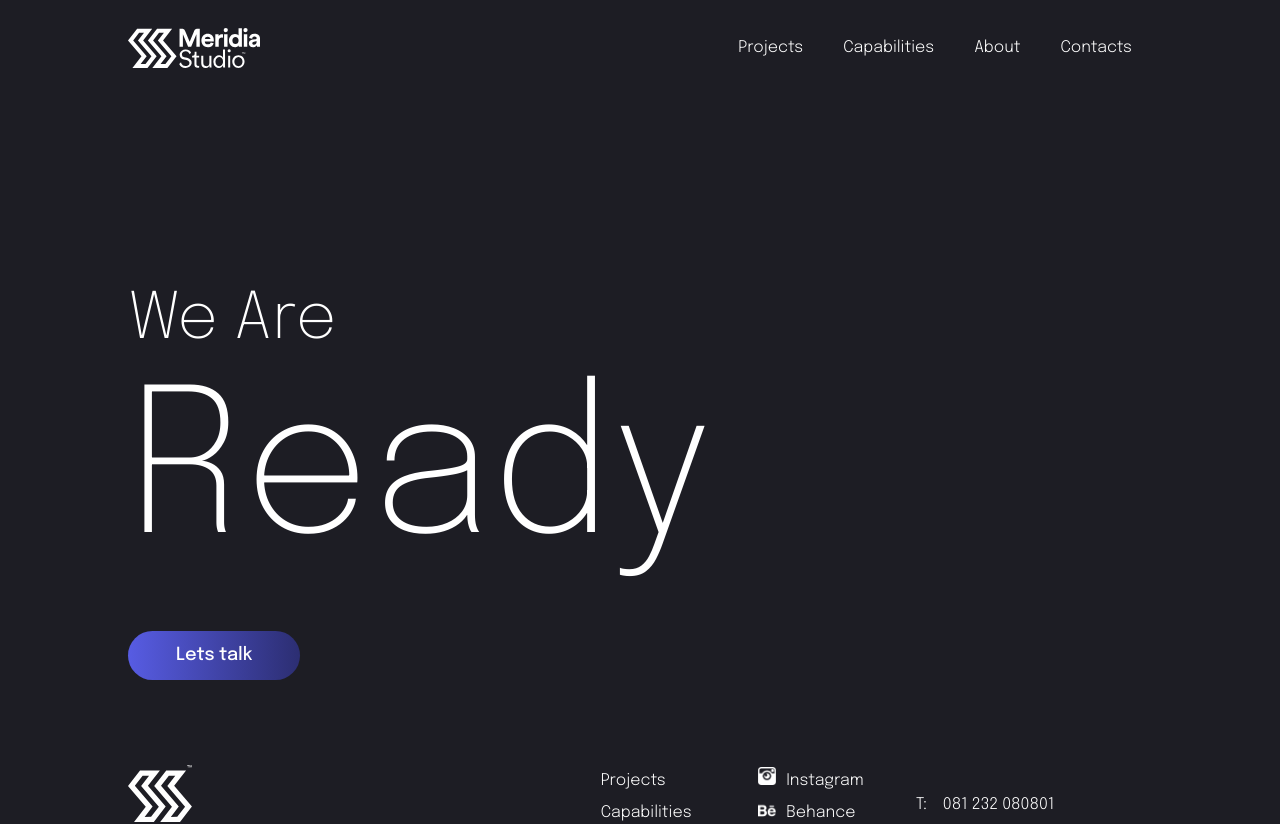
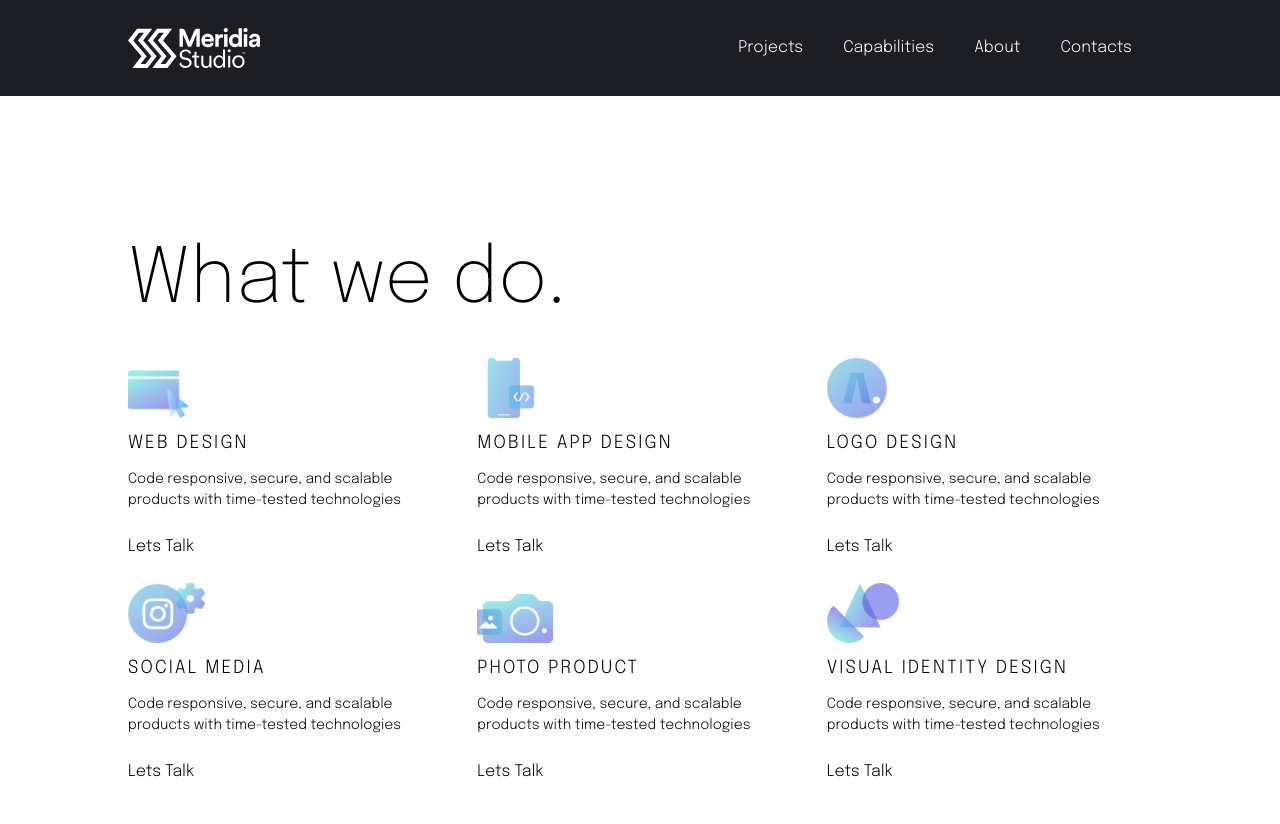
Before and after one commit to hprasetyou/meridia, a Nuxt app: page /capabilities in a window 1280 px wide. Shown: the top 824 px of the page. Built offline with nearby package versions, Linux system fonts and the light colour scheme; what vue-smooth-scrollbar would draw is missing.

Commit message:
capabilities page

```diff
--- /dev/null
+++ b/pages/capabilities.vue
@@ -0,0 +1,21 @@
+<template>
+  <our-service :services="services" />
+</template>
+<script>
+import ourService from '../components/pageSection/OurService'
+import data from '../components/data/data'
+
+export default {
+  components: {
+    ourService
+  },
+  computed: {
+    services () {
+      return data.projects.map((item) => {
+        item.link = 'contacts'
+        return item
+      })
+    }
+  }
+}
+</script>
```
